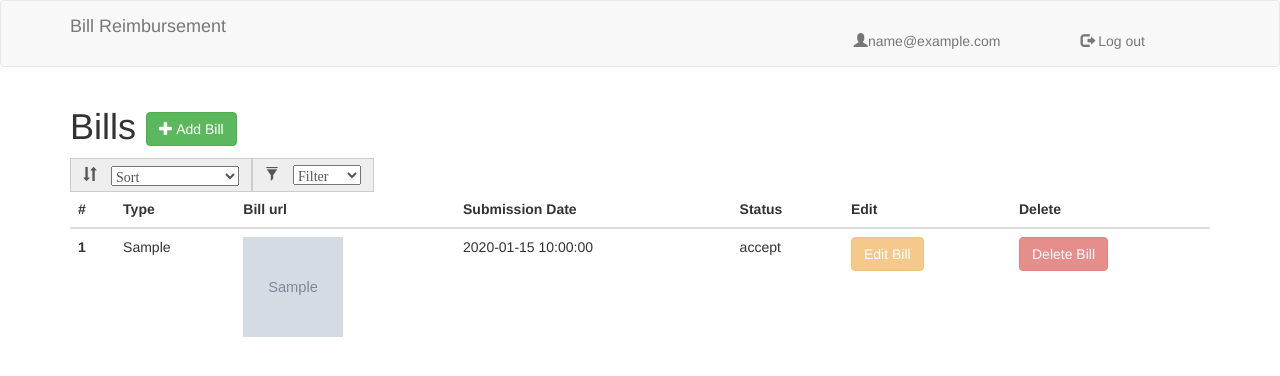
After one commit to ishween/Bill-Reimbursement, a Flask app: page /employee/bill/manager/viewMyBills/1/1 in a window 1280 px wide. The commit adds this page. Shown: the top 376 px of the page. Run offline with Flask 2, Linux system fonts and the light colour scheme; the visitor is signed in with stand-in values (Sample User, id 1); grey boxes marked "Sample" are stand-in pictures; a database or web service that is not in the repository returns one stand-in record (values such as "Sample title"); some libraries are stand-ins or nearby versions.

Commit message:
Manager bills

```diff
--- a/src/models/bills/bill.py
+++ b/src/models/bills/bill.py
@@ -5,8 +5,11 @@ import src.models.bills.error as billError
 
 
 class Bill(object):
-    def __init__(self, employee_id, bill_type, department_id, date_of_submission, bill_image_url, status, _id=None):
-        self.employee_id = employee_id
+    def __init__(self, employee_id, manager_id, bill_type, department_id, date_of_submission, bill_image_url, status, _id=None):
+        if employee_id is not None:
+            self.employee_id = employee_id
+        else:
+            self.manager_id = manager_id
         self.bill_type = bill_type
         self.department_id = department_id
         self.date_of_submission = date_of_submission
@@ -17,16 +20,28 @@ class Bill(object):
     def __repr__(self):
         return "<Bill {}>".format(self.bill_type, self.department_id, self.date_of_submission, self.bill_image_url)
 
-    def add_bill(employee_id, bill_type, department_id, date_of_submission, bill_image_url):
-        Bill(employee_id, bill_type, department_id, date_of_submission, bill_image_url, "pending").save_to_db()
+    def add_bill(bill_type, employee_id, manager_id, department_id, date_of_submission, bill_image_url):
+        Bill(employee_id, manager_id, bill_type, department_id, date_of_submission, bill_image_url, "pending").save_to_db()
 
     def save_to_db(self):
-        Database.insert(billConstant.COLLECTION, self.json())
+        Database.insert(billConstant.COLLECTION, self.employee_json())
 
-    def json(self):
+    def employee_json(self):
         return {
             "_id": self._id,
             "employee_id": self.employee_id,
+            "bill_type": self.bill_type,
+            "department_id": self.department_id,
+            "date_of_submission": self.date_of_submission,
+            "bill_image_url": self.bill_image_url,
+            "status": self.status
+        }
+
+
+    def manager_json(self):
+        return {
+            "_id": self._id,
+            "manager_id": self.manager_id,
             "bill_type": self.bill_type,
             "department_id": self.department_id,
             "date_of_submission": self.date_of_submission,
@@ -54,8 +69,19 @@ class Bill(object):
     def all_bills_for_employee_filter(cls, employee_id, filter_type):
         return Database.find(billConstant.COLLECTION, {'employee_id': employee_id, 'status': filter_type})
 
-    def update_to_db(self):
-        Database.update(billConstant.COLLECTION, {'_id': self._id}, self.json())
+    @classmethod
+    def all_bills_for_manager(cls, manager_id):
+        return Database.find(billConstant.COLLECTION, {'manager_id': manager_id})
+
+    @classmethod
+    def all_bills_for_manager_filter(cls, manager_id, filter_type):
+        return Database.find(billConstant.COLLECTION, {'manager_id': manager_id, 'status': filter_type})
+
+    def employee_update_to_db(self):
+        Database.update(billConstant.COLLECTION, {'_id': self._id}, self.employee_json())
+
+    def manager_update_to_db(self):
+        Database.update(billConstant.COLLECTION, {'_id':self._id}, self.manager_json)
 
     def isReimbursementAdded(reimbursement_amount):
         if reimbursement_amount == "":
--- a/src/models/bills/views.py
+++ b/src/models/bills/views.py
@@ -35,11 +35,20 @@ def view_bills(sort_type, filter_type):
 @bill_blueprint.route('/add', methods=['GET', 'POST'])
 @bills_decorators.requires_login
 def add_bill():
-    employee_email = session['email']
-    employee = Employee.get_by_employee_email(employee_email)
-    employee_id = employee['_id']
-    employee_name = employee['name']
-    department_id = employee['department_id']
+    print(session.keys())
+    email = session['email']
+    employee = Employee.get_by_employee_email(email)
+    employee_id = None
+    manager_id = None
+    if employee is not None:
+        employee_id = employee['_id']
+        name = employee['name']
+        department_id = employee['department_id']
+    else:
+        manager = Manager.get_by_manager_email(email)
+        manager_id = manager['_id']
+        name = manager['name']
+        department_id = manager['department_id']
     bill_types = BillType.all_bills_type_by_department_id(department_id)
     url = None
     thumbnail_url1 = None
@@ -55,11 +64,19 @@ def add_bill():
                                                      height=100)
         bill_image_url = url
 
-        Bill.add_bill(employee_id, bill_type, department_id, date_of_submission, bill_image_url)
+        if employee is not None:
+            Bill.add_bill(bill_type, employee_id, manager_id, department_id, date_of_submission, bill_image_url)
+        else:
+            Bill.add_bill(bill_type, employee_id, manager_id, department_id, date_of_submission, bill_image_url)
 
-    return render_template('employees/add_bill.html', upload_result=upload_result, url=url, thumbnail_url1=thumbnail_url1, bill_types=bill_types,
-                           employee_name=employee_name, department_id=department_id)
-
+    if employee is not None:
+        return render_template('employees/add_bill.html', upload_result=upload_result, url=url,
+                                thumbnail_url1=thumbnail_url1, bill_types=bill_types,
+                                 employee_name=name, department_id=department_id)
+    else:
+        return render_template('managers/add_bill.html', upload_result=upload_result, url=url,
+                               thumbnail_url1=thumbnail_url1, bill_types=bill_types,
+                               manager_name=name, department_id=department_id)
 
 @bill_blueprint.route('/delete/<string:bill_id>', methods=['GET'])
 @bills_decorators.requires_login
@@ -72,9 +89,14 @@ def delete_bill(bill_id):
 @bills_decorators.requires_login
 def edit_bill(bill_id):
     bill = Bill.get_by_id(bill_id)
-    employee_email = session['email']
-    employee = Employee.get_by_employee_email(employee_email)
-    department_id = employee['department_id']
+    email = session['email']
+    employee = Employee.get_by_employee_email(email)
+    manager = None
+    if employee is None:
+        manager = Manager.get_by_manager_email(email)
+        department_id = manager['department_id']
+    else:
+        department_id = employee['department_id']
     bill_types = BillType.all_bills_type_by_department_id(department_id)
     url = None
     thumbnail_url1 = None
@@ -89,9 +111,12 @@ def edit_bill(bill_id):
         if url is not None:
             bill.bill_image_url = url
 
-        bill.update_to_db()
-
-    return render_template('employees/edit_bill.html', bill_types=bill_types)
+    if employee is not None:
+        bill.employee_update_to_db()
+        return render_template('employees/edit_bill.html', bill_types=bill_types)
+    else:
+        bill.manager_update_to_db()
+        return render_template('managers/edit_bill.html', bill_types=bill_types)
 
 
 @bill_blueprint.route('/manager/viewBills/<string:sort_type>/<string:filter_type>', methods=['GET'])
@@ -130,6 +155,25 @@ def view_bills_to_manager(sort_type, filter_type):
     return render_template('managers/view_bills.html', response=sorted_bills, sort_type=sort_type, filter_type=filter_type)
 
 
+@bill_blueprint.route('/manager/viewMyBills/<string:sort_type>/<string:filter_type>', methods=['GET'])
+@bills_decorators.requires_login
+def view_manager_bills(sort_type, filter_type):
+    email = session['email']
+    manager = Manager.get_by_manager_email(email)
+    filter_bills = None
+    if filter_type == "all":
+        filter_bills = Bill.all_bills_for_manager(manager['_id'])
+    else:
+        filter_bills = Bill.all_bills_for_manager_filter(manager['_id'], filter_type)
+    sorted_bills = None
+    if sort_type != "default":
+        sorted_bills = sorted(filter_bills, key=lambda k: k[sort_type])
+    else:
+        sorted_bills = filter_bills
+    return render_template('managers/view_manager_bills.html', bills=sorted_bills, sort_type=sort_type,
+                           filter_type=filter_type)
+
+
 @bill_blueprint.route('/manager/accept/<string:bill_id>', methods=['GET', 'POST'])
 @bills_decorators.requires_login
 def accept_bill(bill_id):
--- a/src/models/employees/employee.py
+++ b/src/models/employees/employee.py
@@ -86,4 +86,5 @@ class Employee(object):
     @classmethod
     def get_by_employee_email(cls, email):
         employee = Database.find_one(employeeConstants.COLLECTION, {'email': email})
+        print(employee)
         return employee
--- a/src/models/managers/views.py
+++ b/src/models/managers/views.py
@@ -19,7 +19,7 @@ def login_manager():
         try:
             if Manager.is_login_valid(email, password):
                 session['email'] = email
-                return redirect(url_for('bills.view_bills_to_manager', sort_type="default", filter_type="pending"))
+                return redirect(url_for('manager.to_menu', sort_type="default", filter_type="pending"))
         except managerErrors.ManagerError as a:
             return a.message
 
@@ -73,7 +73,7 @@ def reset_password():
             employee = Manager.is_reset_password_valid(email, old_password)
             employee.password = Utils.hash_password(new_password)
             employee.update_to_db()
-            return redirect(url_for('bills.view_bills_to_manager', sort_type="default", filter_type="pending"))
+            return redirect(url_for('manager.to_menu', sort_type="default", filter_type="pending"))
         except managerErrors.IncorrectPasswordError as error:
             return error.message
 
--- a/src/templates/managers/view_bills.html
+++ b/src/templates/managers/view_bills.html
@@ -1,7 +1,7 @@
 {% extends "base.html" %}
 {% block content %}
     <div class="reset">
-        <a class="btn btn-warning" href="{{ url_for('employees.reset_password') }}">Reset Password</a>
+        <a class="btn btn-warning" href="{{ url_for('manager.reset_password') }}">Reset Password</a>
     </div>
     <h1>Bills</h1>
     <label class="input-group-addon glyphicon glyphicon-sort" style="width: 50px;">
--- /dev/null
+++ b/src/templates/managers/view_manager_bills.html
@@ -0,0 +1,54 @@
+{% extends "base.html" %}
+{% block content %}
+
+    <h1>Bills <a class="btn btn-success" href="{{ url_for('bills.add_bill') }}"><span class="glyphicon glyphicon-plus"></span> Add Bill</a>
+</h1>
+    <label class="input-group-addon glyphicon glyphicon-sort" style="width: 50px;">
+            <select class="selectpicker glyphicon glyphicon-sort" onchange="location = this.value;">
+                <option>Sort</option>
+                <option value="{{ url_for('bills.view_manager_bills', sort_type="default", filter_type=filter_type) }}">{{ "Default" }}</option>
+                <option value="{{ url_for('bills.view_manager_bills', sort_type="bill_type", filter_type=filter_type) }}">{{ "Type" }}</option>
+                <option value="{{ url_for('bills.view_manager_bills', sort_type="date_of_submission", filter_type=filter_type) }}">{{ "Submission Date" }}</option>
+            </select>
+        </label>
+        <label class="input-group-addon glyphicon glyphicon-filter" style="width: 50px;">
+            <select class="selectpicker" onchange="location = this.value;" aria-live="polite">
+                <option class="glyphicon glyphicon-filter">Filter</option>
+                <option value="{{ url_for('bills.view_manager_bills', sort_type=sort_type, filter_type="all") }}">{{ "All" }}</option>
+                <option value="{{ url_for('bills.view_manager_bills', sort_type=sort_type, filter_type="pending") }}">{{ "Pending" }}</option>
+                <option value="{{ url_for('bills.view_manager_bills', sort_type=sort_type, filter_type="accept") }}">{{ "Accept" }}</option>
+                <option value="{{ url_for('bills.view_manager_bills', sort_type=sort_type, filter_type="reject") }}">{{ "Reject" }}</option>
+            </select>
+        </label>
+    <table class="table table-hover">
+        <thead>
+        <tr>
+            <th scope="col">#</th>
+            <th scope="col">Type</th>
+            <th scope="col">Bill url</th>
+            <th scope="col">Submission Date</th>
+            <th scope="col">Status</th>
+            <th scope="col">Edit</th>
+            <th scope="col">Delete</th>
+        </tr>
+        </thead>
+        <tbody>
+        {% for bill in bills %}
+            <tr>
+                <th scope="row">{{ loop.index }}</th>
+                <td>{{ bill['bill_type'] }}</td>
+                <td><a href="{{ bill['bill_image_url'] }}"><img src="{{ bill['bill_image_url'] }}" alt="Image" width="100" height="100"></a></td>
+                <td>{{ bill['date_of_submission'] }}</td>
+                <td>{{ bill['status'] }}</td>
+                {% if bill['status'] == 'pending' %}
+                    <td><a class="btn btn-warning" href="{{ url_for('bills.edit_bill', bill_id=bill['_id']) }}"> Edit Bill</a></td>
+                    <td><a class="btn btn-danger" href="{{ url_for('bills.delete_bill', bill_id=bill['_id']) }}">Delete Bill</a> </td>
+                {% else %}
+                    <td><button type="button" class="btn btn-warning" disabled> Edit Bill </button></td>
+                    <td><button type="button" class="btn btn-danger" disabled> Delete Bill </button></td>
+                {% endif %}
+            </tr>
+        {% endfor %}
+        <tbody>
+    </table>
+{% endblock %}
```
Also changed, not shown: src/templates/managers/add_bill.html (added, +31 -0 lines), src/templates/managers/edit_bill.html (added, +23 -0 lines), src/templates/managers/manager_menu.html (+10 -1 lines).
